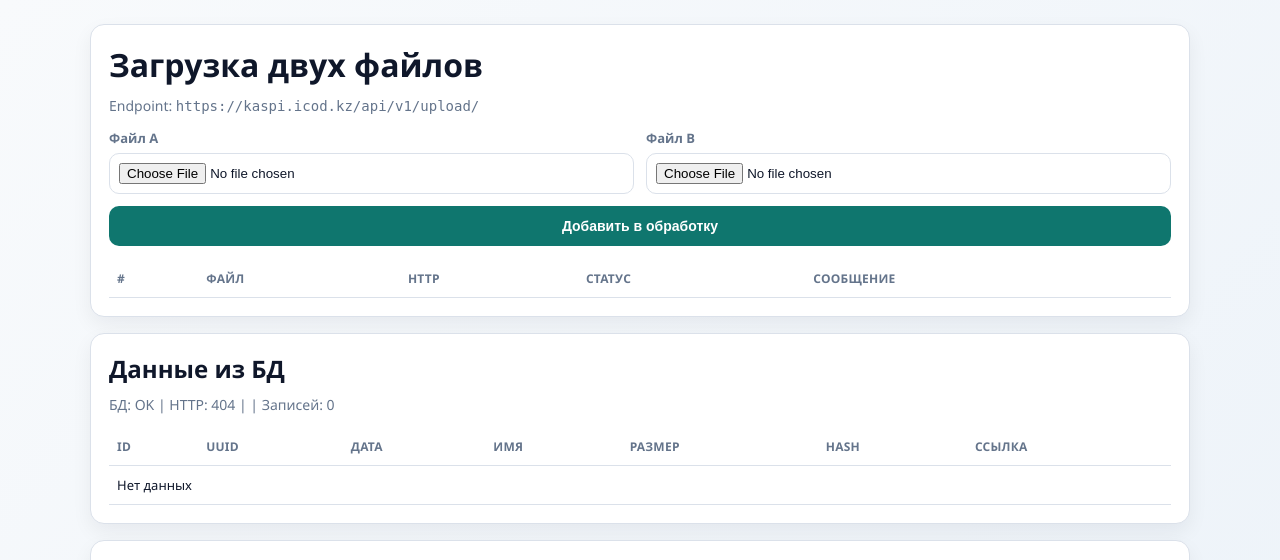
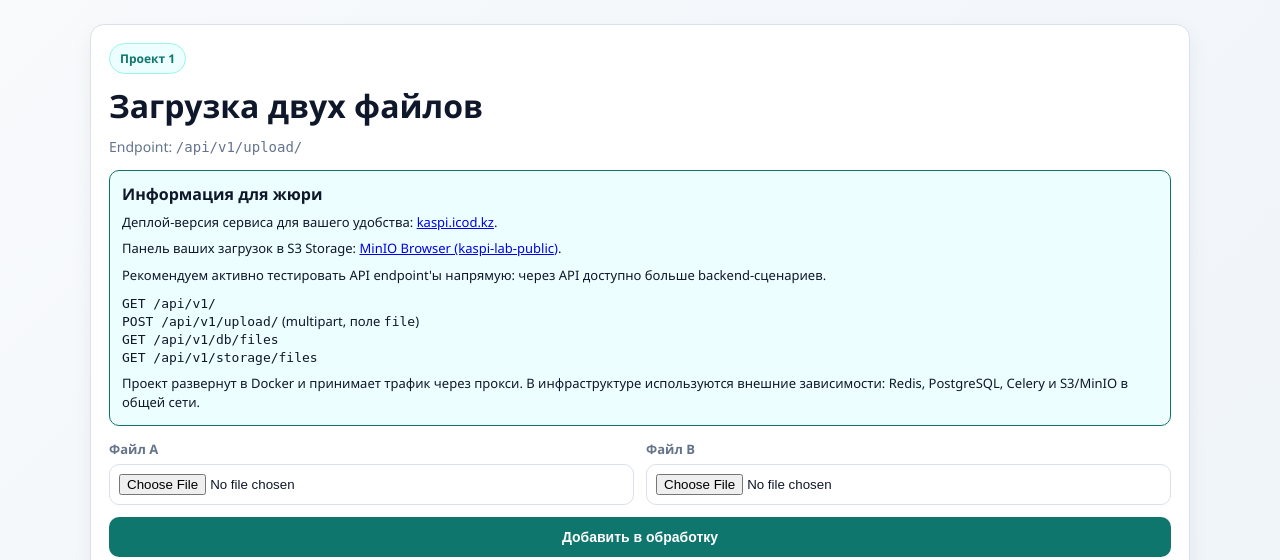
Before and after one commit to yarusihh/kaspi_lab_2025final, a Python web app: template proj2_2/app/file-uploader/src/main/resources/templates/index.html in a window 1280 px wide. Shown: the top 560 px of the page. Run offline with Jinja, Linux system fonts and the light colour scheme; the template is opened without the code that fills it, so the values that code supplies are empty.

Commit message:
final , todo мелкие правки / чистка / кешы на сервере
final , todo мелкие правки / чистка / кешы на сервере

```diff
--- a/proj2_2/app/file-uploader/src/main/resources/templates/index.html
+++ b/proj2_2/app/file-uploader/src/main/resources/templates/index.html
@@ -3,7 +3,7 @@
 <head>
     <meta charset="UTF-8">
     <meta name="viewport" content="width=device-width, initial-scale=1.0">
-    <title>Kaspi File Uploader</title>
+    <title>Проект 1 - Kaspi File Uploader</title>
     <style>
         :root {
             --primary: #0f766e;
@@ -41,8 +41,18 @@
             box-shadow: 0 8px 20px rgba(15, 23, 42, 0.06);
         }
 
-        h1, h2 {
-            margin: 0 0 10px;
+        h1, h2 { margin: 0 0 10px; }
+
+        .project-badge {
+            display: inline-block;
+            font-size: 12px;
+            font-weight: 700;
+            color: #0f766e;
+            background: #ecfeff;
+            border: 1px solid #99f6e4;
+            border-radius: 999px;
+            padding: 6px 10px;
+            margin-bottom: 10px;
         }
 
         .sub {
@@ -94,9 +104,7 @@
             cursor: not-allowed;
         }
 
-        .table-wrap {
-            overflow-x: auto;
-        }
+        .table-wrap { overflow-x: auto; }
 
         table {
             width: 100%;
@@ -133,8 +141,33 @@
 <body>
 <div class="container">
     <div class="card">
+        <div class="project-badge">Проект 1</div>
         <h1>Загрузка двух файлов</h1>
-        <p class="sub">Endpoint: <code>https://kaspi.icod.kz/api/v1/upload/</code></p>
+        <p class="sub">Endpoint: <code>/api/v1/upload/</code></p>
+
+        <div style="border:1px solid #0f766e; background:#ecfeff; border-radius:10px; padding:12px; margin-bottom:14px;">
+            <strong>Информация для жюри</strong>
+            <div style="margin-top:8px; color:#0f172a; font-size:13px; line-height:1.5;">
+                Деплой-версия сервиса для вашего удобства:
+                <a href="https://kaspi.icod.kz/" target="_blank" rel="noopener noreferrer">kaspi.icod.kz</a>.
+            </div>
+            <div style="margin-top:6px; color:#0f172a; font-size:13px; line-height:1.5;">
+                Панель ваших загрузок в S3 Storage:
+                <a href="https://minio-ui.icod.kz/browser/kaspi-lab-public/" target="_blank" rel="noopener noreferrer">MinIO Browser (kaspi-lab-public)</a>.
+            </div>
+            <div style="margin-top:8px; color:#0f172a; font-size:13px; line-height:1.5;">
+                Рекомендуем активно тестировать API endpoint'ы напрямую: через API доступно больше backend-сценариев.
+            </div>
+            <div style="margin-top:8px; font-size:13px;">
+                <div><code>GET /api/v1/</code></div>
+                <div><code>POST /api/v1/upload/</code> (multipart, поле <code>file</code>)</div>
+                <div><code>GET /api/v1/db/files</code></div>
+                <div><code>GET /api/v1/storage/files</code></div>
+            </div>
+            <div style="margin-top:8px; color:#0f172a; font-size:13px; line-height:1.5;">
+                Проект развернут в Docker и принимает трафик через прокси. В инфраструктуре используются внешние зависимости: Redis, PostgreSQL, Celery и S3/MinIO в общей сети.
+            </div>
+        </div>
 
         <form id="uploadForm">
             <div class="row">
--- a/proj2_2/docker-compose.yml
+++ b/proj2_2/docker-compose.yml
@@ -6,13 +6,11 @@ services:
       dockerfile: Dockerfile
     env_file:
       - app/file-uploader/.env
-    ports:
-      - "8080:8080"
     restart: unless-stopped
     networks:
-      kaspi_lab_net:
+      kaspi_minio_kaspi_lab_net:
         ipv4_address: 10.50.0.43
 
 networks:
-  kaspi_lab_net:
+  kaspi_minio_kaspi_lab_net:
     external: true
```
Also changed, not shown: README.md, 2 other files.
